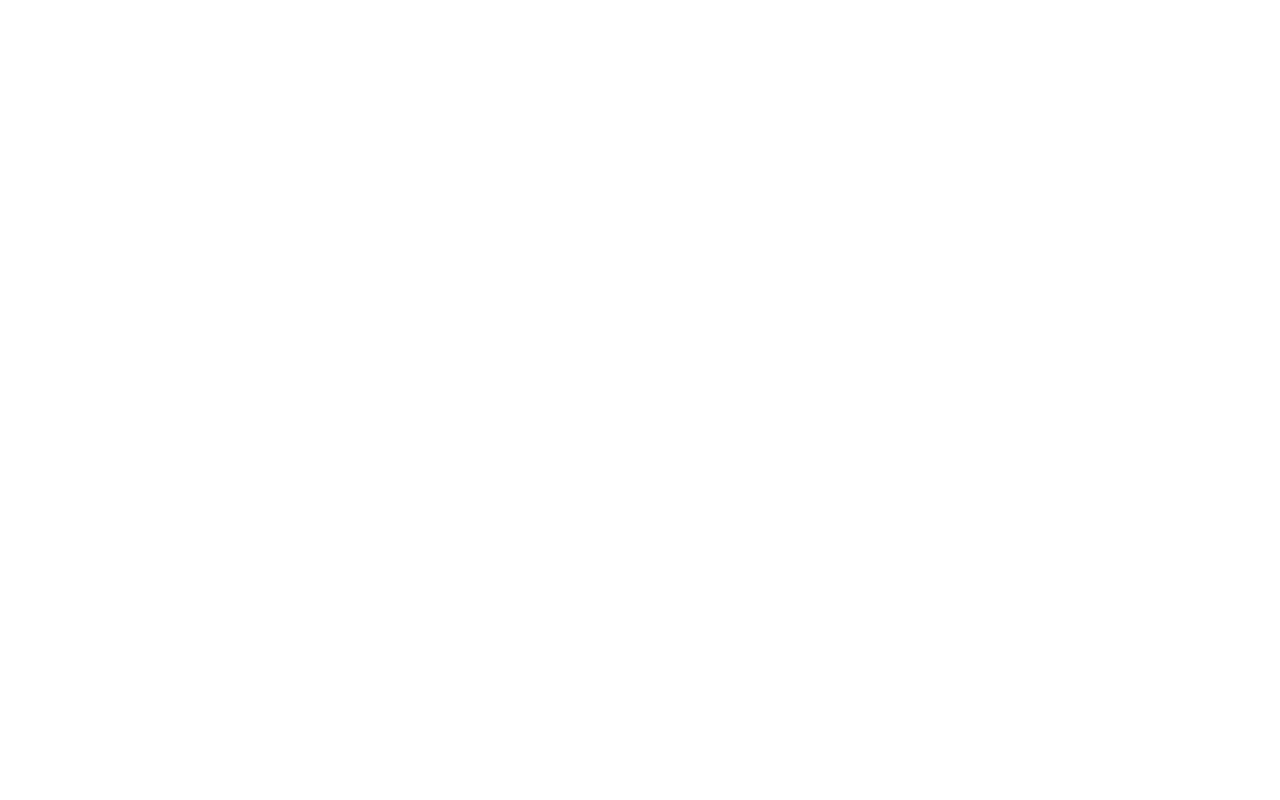
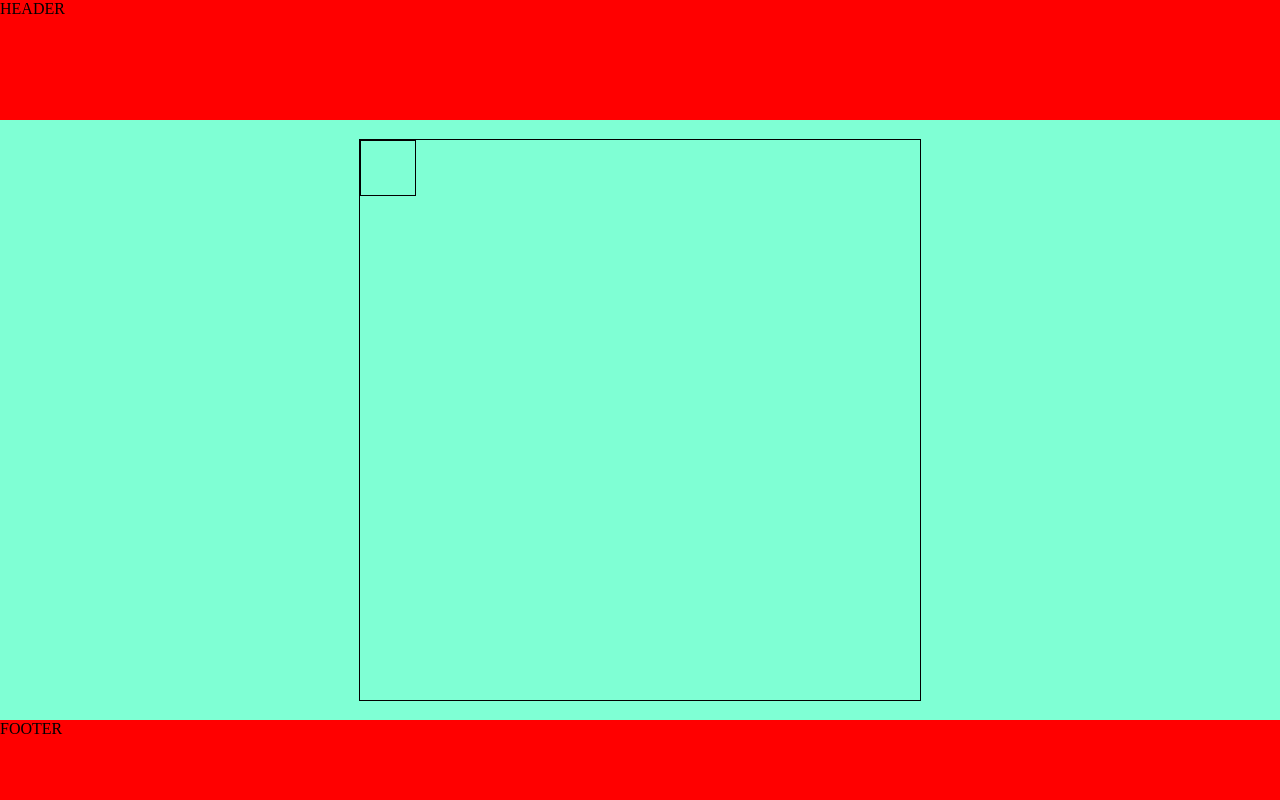
Before and after one commit to ClaudioAiello23/js-campominato-grid, a plain HTML site: page index.html in a window 1280 px wide. Drawn offline with Linux system fonts and the light colour scheme.

Commit message:
HTML-CSS- Sistemazione struttura base sez.MAIN

```diff
--- a/css/style.css
+++ b/css/style.css
@@ -1,3 +1,4 @@
+
 /*
 *************************
 REGOLE DI RESET
@@ -9,3 +10,82 @@ REGOLE DI RESET
     margin: 0;
     box-sizing: border-box;
 }
+
+/*
+*************************
+VARIABLES
+*************************
+*/
+
+ :root{
+    --header_height: 15%;
+    --footer_height: 10%;
+    --main_border: 1px solid black;
+ }
+
+/*
+*************************
+REGOLE COMMON
+*************************
+*/
+
+body{
+    height: 100vh;
+}
+
+/*
+*************************
+REGOLE HEADER
+*************************
+*/
+
+header{
+    height: var(--header_height);
+    background-color: red;
+
+}
+
+/*
+*************************
+REGOLE MAIN
+*************************
+*/
+
+main{
+    height: calc(100vh - var(--header_height) - var(--footer_height));
+    background-color: #7fffd4;
+    display: flex;
+    justify-content: center;
+    align-items: center;
+}
+
+.main_container{
+    border: var(--main_border);  /*da rimuovere successivamente */
+}
+.cell_container{
+    width: 70vh;
+    height: 70vh;
+    display: flex;
+    flex-wrap: wrap;
+    align-content: start;
+
+}
+
+.cell_box{
+    width: calc(70vh/10);
+    height: calc(70vh/10);
+    border: var(--main_border);
+}
+
+
+/*
+*************************
+REGOLE FOOTER
+*************************
+*/
+
+footer{
+    height: var(--footer_height);
+    background-color: red;
+
+}
--- a/index.html
+++ b/index.html
@@ -11,9 +11,15 @@
 </head>
 
 <body>
-    <header></header>
-    <main></main>
-    <footer></footer>
+    <header>HEADER</header>
+    <main>
+        <div class="main_container">
+            <div class="cell_container">
+                <div class="cell_box"></div>
+            </div>
+        </div>
+    </main>
+    <footer>FOOTER</footer>
 
     <!-- Collegamento file JavaScript -->
     <script src="js/main.js"></script>
```
Also changed, not shown: img/logo-boolean.png (added), 1 other file.
